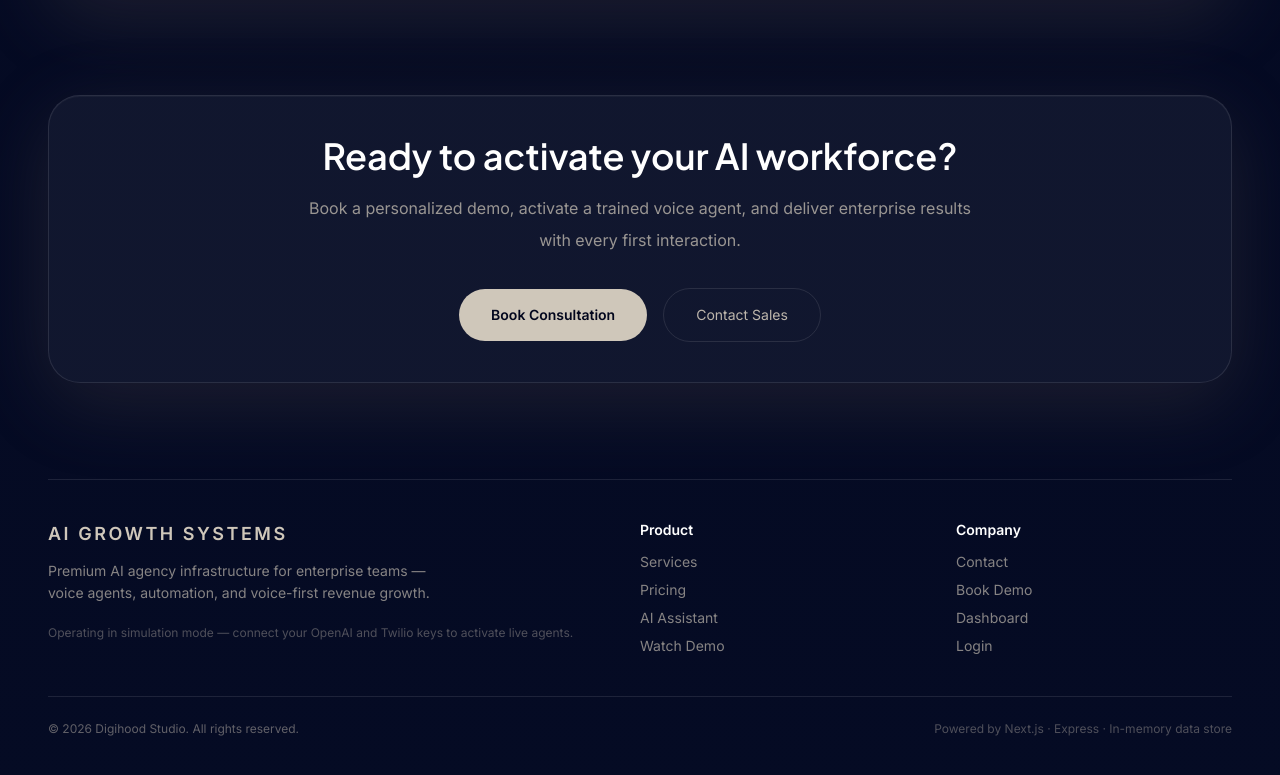
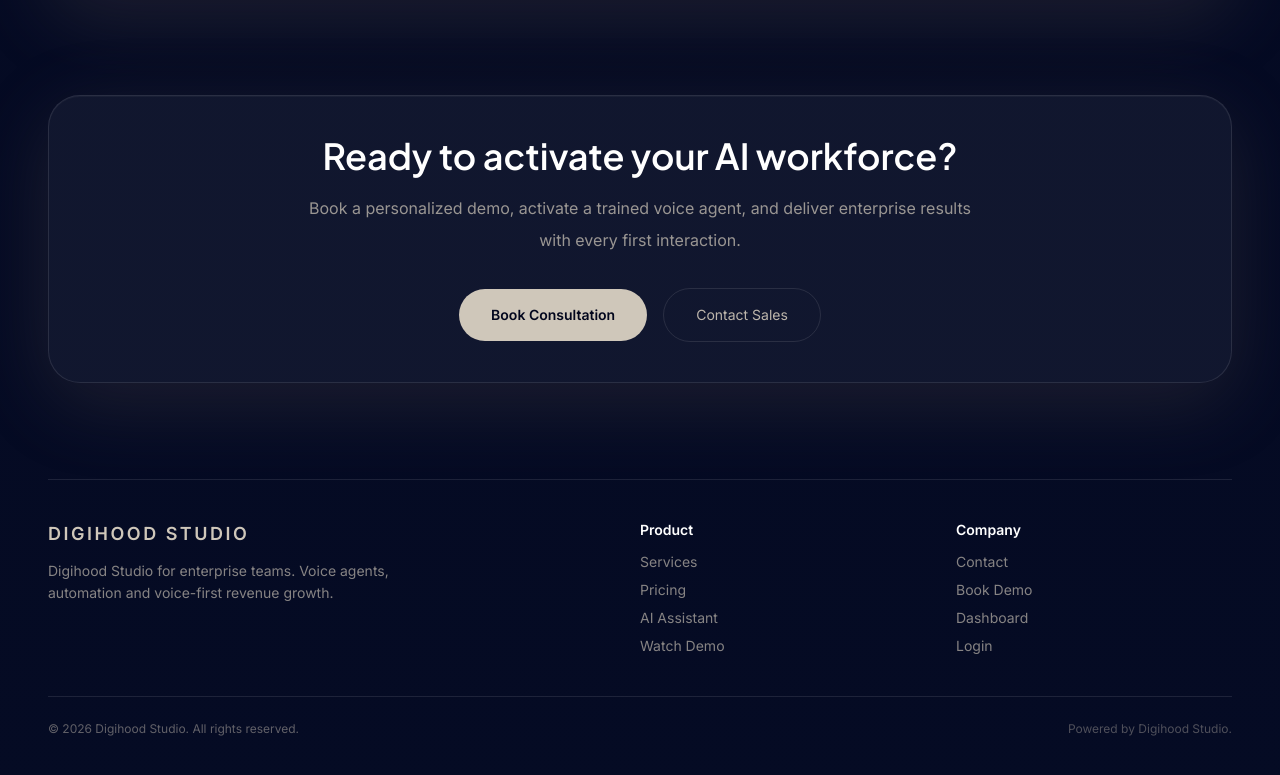
Before and after one commit to digihoodstudio/portalv1.1, a Next.js app in the folder frontend/: page / in a window 1280 px wide. Shown: the part 5432-6207 px from the top of the page. Built offline with nearby package versions, Linux system fonts and the light colour scheme; no server answers.

Commit message:
Update Footer.tsx

```diff
--- a/frontend/components/Footer.tsx
+++ b/frontend/components/Footer.tsx
@@ -21,15 +21,11 @@ export default function Footer() {
       <div className="grid gap-10 md:grid-cols-[2fr_1fr_1fr] md:items-start">
         <div>
           <p className="font-semibold text-lg tracking-[0.14em] text-gold">
-            AI GROWTH SYSTEMS
+            DIGIHOOD STUDIO
           </p>
           <p className="mt-3 max-w-sm text-foreground/70 leading-relaxed">
-            Premium AI agency infrastructure for enterprise teams — voice
-            agents, automation, and voice-first revenue growth.
-          </p>
-          <p className="mt-5 text-xs text-foreground/40">
-            Operating in simulation mode — connect your OpenAI and Twilio keys
-            to activate live agents.
+            Digihood Studio for enterprise teams. Voice agents, automation and
+            voice-first revenue growth.
           </p>
         </div>
         {Object.entries(footerLinks).map(([group, links]) => (
@@ -55,7 +51,7 @@ export default function Footer() {
           © 2026 Digihood Studio. All rights reserved.
         </p>
         <p className="text-xs text-foreground/40">
-          Powered by Next.js · Express · In-memory data store
+          Powered by Digihood Studio.
         </p>
       </div>
     </footer>
```
